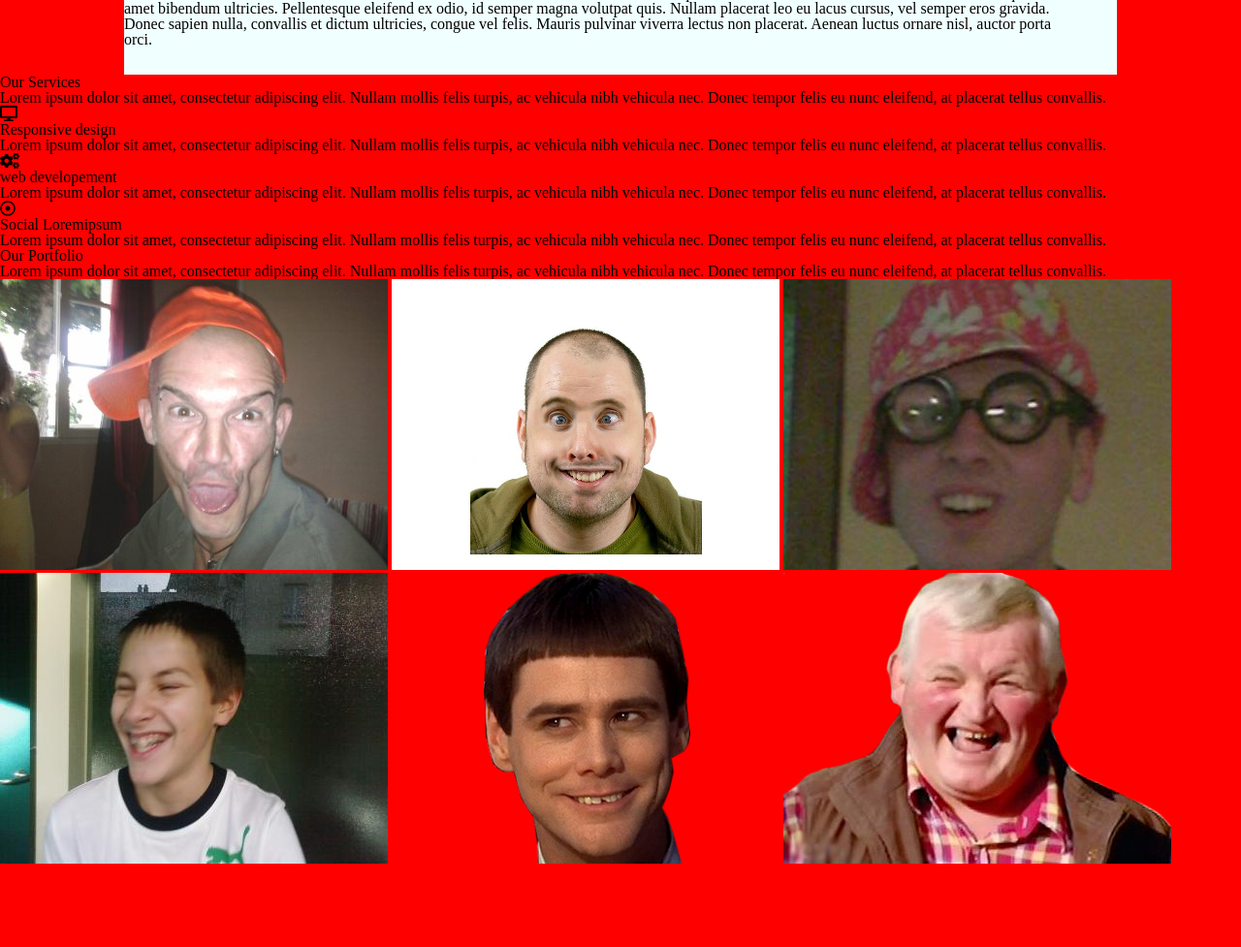
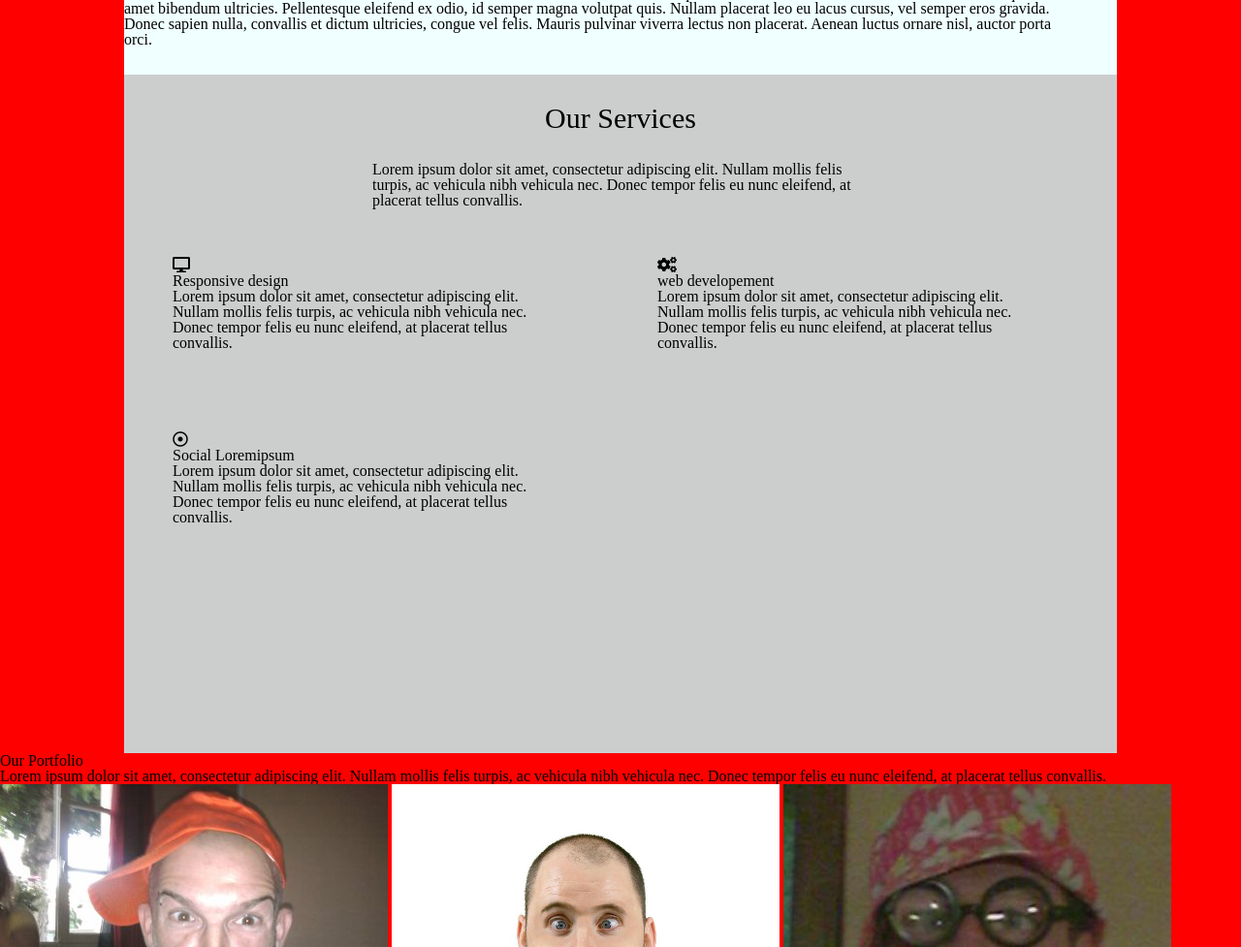
Before and after one commit to AnthonyMoreau/Creative, a plain HTML site: page index.html in a window 1280 px wide. Shown: the part 1448-2425 px from the top of the page at 97% size. Before the commit the page ends 2342 px from the top, so only its background shows below. Drawn offline with Linux system fonts and the light colour scheme.

Commit message:
Creative

```diff
--- a/index.html
+++ b/index.html
@@ -41,19 +41,29 @@
             <h4>Lorem ipsum</h4>
             <p>Lorem ipsum dolor sit amet, consectetur adipiscing elit. Nullam mollis felis turpis, ac vehicula nibh vehicula nec. Donec tempor felis eu nunc eleifend, at placerat tellus convallis. Aliquam tempus eleifend sagittis. Vivamus mollis elit purus, vitae egestas massa tempus efficitur. Mauris id sapien nec risus tempor viverra. Donec aliquet sem non massa hendrerit blandit. Fusce scelerisque ante sit amet bibendum ultricies. Pellentesque eleifend ex odio, id semper magna volutpat quis. Nullam placerat leo eu lacus cursus, vel semper eros gravida. Donec sapien nulla, convallis et dictum ultricies, congue vel felis. Mauris pulvinar viverra lectus non placerat. Aenean luctus ornare nisl, auctor porta orci. </p>
         </section>
-        <section>
+        <section class="section_2">
             <h2>Our Services</h2>
-            <p>Lorem ipsum dolor sit amet, consectetur adipiscing elit. Nullam mollis felis turpis, ac vehicula nibh vehicula nec. Donec tempor felis eu nunc eleifend, at placerat tellus convallis.</p>
+            <p class="paragraphe">Lorem ipsum dolor sit amet, consectetur adipiscing elit. Nullam mollis felis turpis, ac vehicula nibh vehicula nec. Donec tempor felis eu nunc eleifend, at placerat tellus convallis.</p>
+
+            <div class="icon">
                 <i class="fas fa-desktop"></i>
                 <h3>Responsive design</h3>
                 <p>Lorem ipsum dolor sit amet, consectetur adipiscing elit. Nullam mollis felis turpis, ac vehicula nibh vehicula nec. Donec tempor felis eu nunc eleifend, at placerat tellus convallis.</p>
+           </div>
+
+           <div class="icon">
                 <i class="fas fa-cogs"></i>
                 <h3>web developement</h3>
                 <p>Lorem ipsum dolor sit amet, consectetur adipiscing elit. Nullam mollis felis turpis, ac vehicula nibh vehicula nec. Donec tempor felis eu nunc eleifend, at placerat tellus convallis.</p>
+           </div>
+
+           <div class="icon">
                 <i class="far fa-dot-circle"></i>
                 <h3>Social Loremipsum</h3>
                 <p>Lorem ipsum dolor sit amet, consectetur adipiscing elit. Nullam mollis felis turpis, ac vehicula nibh vehicula nec. Donec tempor felis eu nunc eleifend, at placerat tellus convallis.</p>
-        </section class="section_2">
+           </div>
+
+        </section>
     </main>
     <footer>
         <h2>Our Portfolio</h2>
--- a/style.css
+++ b/style.css
@@ -127,3 +127,31 @@ h1{
 
     padding: 0 40px 0 0;
 }
+
+.section_2{
+
+    margin: auto;
+    height: 700px;
+    width: 80%;
+    background-color: rgb(204, 206, 206);
+
+
+}
+
+.section_2 h2{
+    font-size: 30px;
+    text-align: center;
+    padding: 30px
+}
+.section_2 .paragraphe{
+    height: auto;
+    width: 50%;
+    margin: auto;
+}
+
+.icon {
+    height: 80px;
+    width: 400px;
+    float: left;
+    padding: 50px;
+}
```
Lines whose indentation alone changed are shown as unchanged.
